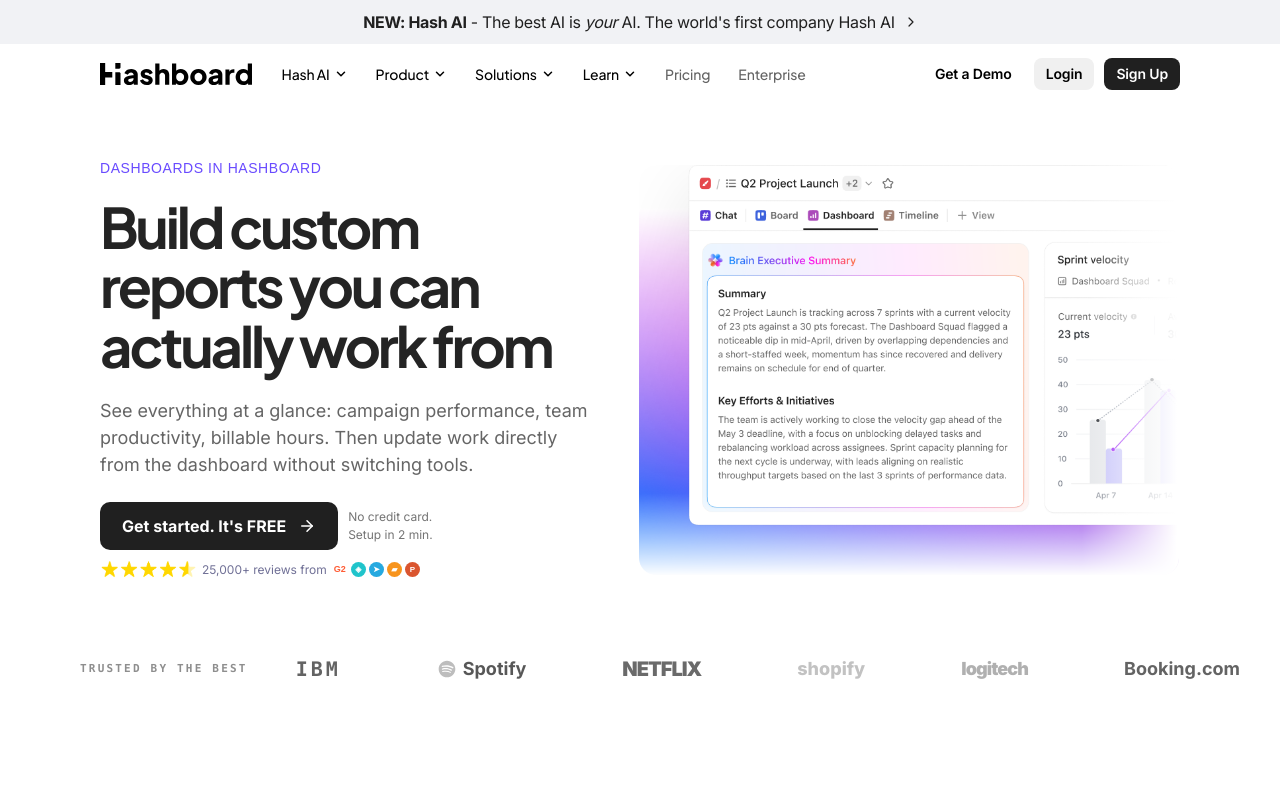
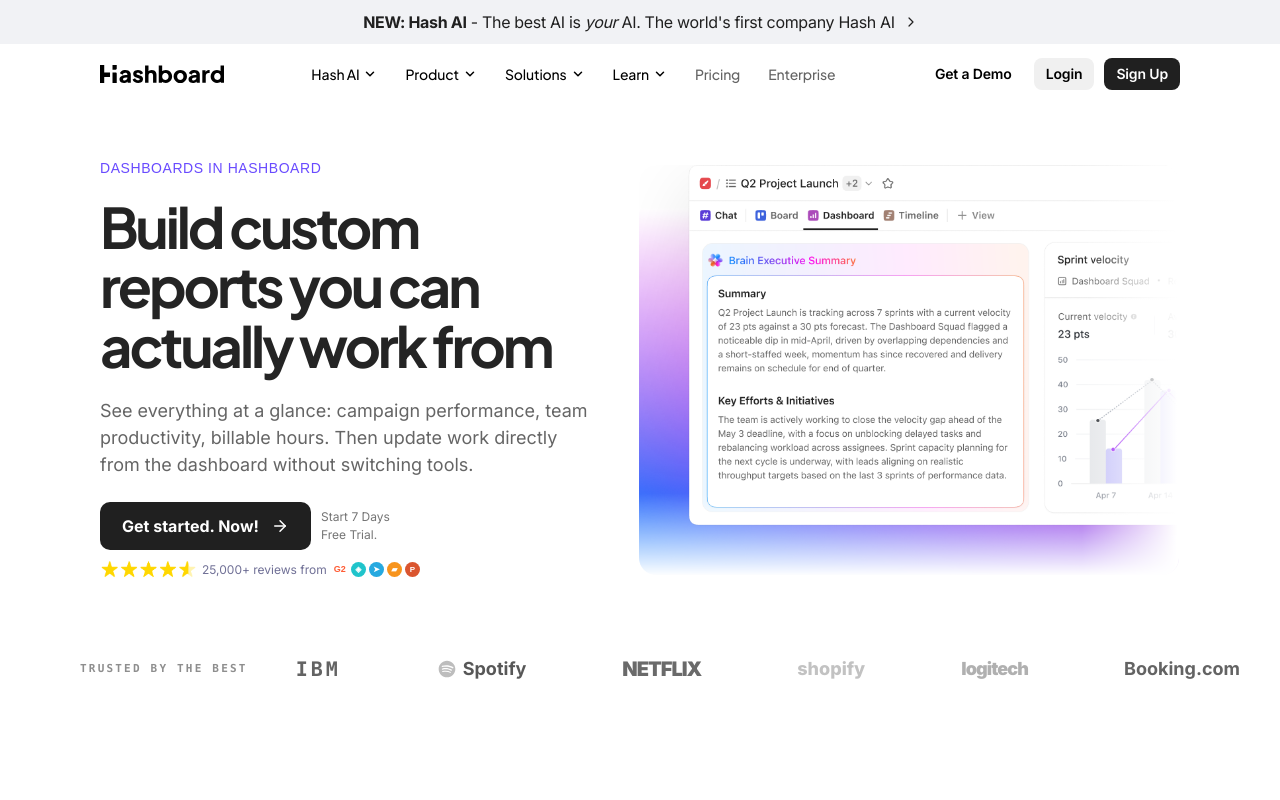
Before and after one commit to Gautam5514/hashclick, a Next.js app: page /features/dashboards in a window 1280 px wide. Shown: the top 800 px of the page. Built offline with nearby package versions, Linux system fonts and the light colour scheme; a web font is replaced by a local one.

Commit message:
Added the some part here of navbar and other pages

```diff
--- a/app/components/Navbar.jsx
+++ b/app/components/Navbar.jsx
@@ -178,7 +178,10 @@
             <img src={LOGO_LIGHT} alt="Hashboard" />
           </Link>
 
-          <div className="cu-links">
+
+        </div>
+
+         <div className="cu-links">
             {navMenus.map((menu) => (
               <button
                 key={menu.id}
@@ -201,7 +204,6 @@
               </Link>
             ))}
           </div>
-        </div>
 
         <div className="cu-cta">
           <button type="button" className="cu-demo" onClick={() => setIsDemoOpen(true)}>
--- a/app/components/calendar/CalendarPage.jsx
+++ b/app/components/calendar/CalendarPage.jsx
@@ -190,7 +190,7 @@
         <div className="task-motion-copy">
           <Image src="/tasks/clickup-logo-dark.svg" width={161} height={40} alt="Hashboard" />
           <h2>Your meetings and work, synchronized seamlessly.</h2>
-          <p>Join 3M+ teams who schedule and deliver projects faster with Hashboard Calendar. Free forever.</p>
+          <p>Join 3M+ teams who schedule and deliver projects faster with Hashboard Calendar. Start your 7-day free trial.</p>
         </div>
         <div className="task-motion-visual">
           <span className="task-motion-noise" aria-hidden="true" />
@@ -317,7 +317,7 @@
                 <ArrowRight className="w-5 h-5" />
               </Link>
               <div className="text-xs md:text-sm font-medium text-white/90 leading-tight whitespace-nowrap">
-                Free forever. <br className="hidden sm:inline" /> No credit card.
+                Start 7 Days <br className="hidden sm:inline" /> Free Trial.
               </div>
             </div>
           </div>
--- a/app/components/dashboards/DashboardsPage.jsx
+++ b/app/components/dashboards/DashboardsPage.jsx
@@ -76,7 +76,7 @@
   [Clapperboard, "Clips", "Screen recordings"], [Grid2X2, "All features", "Explore everything"],
 ];
 
-function CTAButton({ secondary = false, children = "Get started. It's FREE" }) {
+function CTAButton({ secondary = false, children = "Get started. Now!" }) {
   return (
     <Link href="/signup" className={`task-btn${secondary ? " task-btn-secondary" : ""}`}>
       {children}
@@ -97,7 +97,7 @@
           </p>
           <div className="task-hero-action">
             <CTAButton />
-            <span>No credit card.<br />Setup in 2 min.</span>
+            <span>Start 7 Days<br />Free Trial.</span>
           </div>
           <div className="task-reviews">
             <Image src="/tasks/stars.png" width={97} height={20} alt="4.6 out of 5 stars" />
@@ -192,7 +192,7 @@
         <div className="task-motion-copy">
           <Image src="/tasks/clickup-logo-dark.svg" width={161} height={40} alt="Hashboard" />
           <h2>Your team&apos;s performance is always in view. Make smarter decisions.</h2>
-          <p>Join 3M+ teams who report and act from the same place. No credit card. Free forever.</p>
+          <p>Join 3M+ teams who report and act from the same place. Start your 7-day free trial.</p>
         </div>
         <div className="task-motion-visual">
           <span className="task-motion-noise" aria-hidden="true" />
@@ -315,11 +315,11 @@
                 href="/signup"
                 className="inline-flex items-center justify-center gap-2 bg-white text-neutral-950 hover:bg-neutral-100 px-7 py-3 rounded-2xl font-bold text-base whitespace-nowrap shadow-md hover:shadow-lg transition-all w-full sm:w-auto text-center"
               >
-                <span>Get started. It&apos;s FREE</span>
+                <span>Get started. Now!</span>
                 <ArrowRight className="w-5 h-5" />
               </Link>
               <div className="text-xs md:text-sm font-medium text-white/90 leading-tight whitespace-nowrap">
-                Free forever. <br className="hidden sm:inline" /> No credit card.
+                Start 7 Days <br className="hidden sm:inline" /> Free Trial.
               </div>
             </div>
           </div>
--- a/app/components/docs/DocsPage.jsx
+++ b/app/components/docs/DocsPage.jsx
@@ -189,7 +189,7 @@
         <div className="task-motion-copy">
           <Image src="/tasks/clickup-logo-dark.svg" width={161} height={40} alt="Hashboard" />
           <h2>Your team&apos;s knowledge is always connected. Never lose context again.</h2>
-          <p>Join 3M+ teams who document and execute from the same place. No credit card. Free forever.</p>
+          <p>Join 3M+ teams who document and execute from the same place. No credit card. Start your 7-day free trial.</p>
         </div>
         <div className="task-motion-visual">
           <span className="task-motion-noise" aria-hidden="true" />
@@ -316,7 +316,7 @@
                 <ArrowRight className="w-5 h-5" />
               </Link>
               <div className="text-xs md:text-sm font-medium text-white/90 leading-tight whitespace-nowrap">
-                Free forever. <br className="hidden sm:inline" /> No credit card.
+                Start 7 Days <br className="hidden sm:inline" /> Free Trial.
               </div>
             </div>
           </div>
--- a/app/components/kanban/KanbanPage.jsx
+++ b/app/components/kanban/KanbanPage.jsx
@@ -191,7 +191,7 @@
         <div className="task-motion-copy">
           <Image src="/tasks/clickup-logo-dark.svg" width={161} height={40} alt="Hashboard" />
           <h2>Your team&apos;s visual workflow, always in sync.</h2>
-          <p>Join 3M+ teams who plan and track work on Hashboard Kanban boards. Free forever.</p>
+          <p>Join 3M+ teams who plan and track work on Hashboard Kanban boards. Start your 7-day free trial.</p>
         </div>
         <div className="task-motion-visual">
           <span className="task-motion-noise" aria-hidden="true" />
@@ -318,7 +318,7 @@
                 <ArrowRight className="w-5 h-5" />
               </Link>
               <div className="text-xs md:text-sm font-medium text-white/90 leading-tight whitespace-nowrap">
-                Free forever. <br /> No credit card.
+                Start 7 Days <br /> Free Trial.
               </div>
             </div>
           </div>
--- a/app/components/navbar.css
+++ b/app/components/navbar.css
@@ -127,7 +127,7 @@
 
 .cu-logo img {
   display: block;
-  height: 22px;
+  height: 18px;
   width: auto;
 }
 
--- a/app/components/operations/OperationsPage.jsx
+++ b/app/components/operations/OperationsPage.jsx
@@ -67,7 +67,7 @@
         <p className="pm-kicker">AI-powered project management</p>
         <h1>The world&apos;s<br />most powerful &amp;<br />flexible project<br />management<br />software</h1>
         <p className="pm-lede"><strong>Manage your projects, docs, and chat in one place—all powered by AI.</strong> Hashboard adapts to any project, eliminates busywork, and keeps everything organized so your team delivers projects on time, all the time.</p>
-        <div className="pm-action-row"><CTA /><span>Free forever.<br />No credit card.</span></div>
+        <div className="pm-action-row"><CTA /><span>Start 7 Days<br />Free Trial.</span></div>
         <div className="pm-reviews"><StarRating /><span>25,000+ reviews from</span><ReviewLogos /></div>
       </div>
       <div className="pm-hero-art"><Image src="/operations/hero.png" alt="Hashboard project management workspace" width={3075} height={1800} priority /></div>
--- a/app/components/product-development/ProductDevelopmentPage.jsx
+++ b/app/components/product-development/ProductDevelopmentPage.jsx
@@ -67,7 +67,7 @@
         <p className="pm-kicker">AI-powered project management</p>
         <h1>The world&apos;s<br />most powerful &amp;<br />flexible project<br />management<br />software</h1>
         <p className="pm-lede"><strong>Manage your projects, docs, and chat in one place—all powered by AI.</strong> Hashboard adapts to any project, eliminates busywork, and keeps everything organized so your team delivers projects on time, all the time.</p>
-        <div className="pm-action-row"><CTA /><span>Free forever.<br />No credit card.</span></div>
+        <div className="pm-action-row"><CTA /><span>Start 7 Days<br />Free Trial.</span></div>
         <div className="pm-reviews"><StarRating /><span>25,000+ reviews from</span><ReviewLogos /></div>
       </div>
       <div className="pm-hero-art"><Image src="/product-development/hero.png" alt="Hashboard project management workspace" width={3075} height={1800} priority /></div>
--- a/app/components/project-management/ProjectManagementPage.jsx
+++ b/app/components/project-management/ProjectManagementPage.jsx
@@ -68,7 +68,7 @@
         {/* Spaces before each break so the line still wraps when the <br>s are hidden on mobile */}
         <h1>The world&apos;s{" "}<br />most powerful &amp;{" "}<br />flexible project{" "}<br />management{" "}<br />software</h1>
         <p className="pm-lede"><strong>Manage your projects, docs, and chat in one place—all powered by AI.</strong> Hashboard adapts to any project, eliminates busywork, and keeps everything organized so your team delivers projects on time, all the time.</p>
-        <div className="pm-action-row"><CTA /><span>Free forever.<br />No credit card.</span></div>
+        <div className="pm-action-row"><CTA /><span>Start 7 Days<br />Free Trial.</span></div>
         <div className="pm-reviews"><StarRating /><span>25,000+ reviews from</span><ReviewLogos /></div>
       </div>
       <div className="pm-hero-art"><Image src="/project-management/hero.png" alt="Hashboard project management workspace" width={3075} height={1800} priority /></div>
--- a/app/components/software/SoftwarePage.jsx
+++ b/app/components/software/SoftwarePage.jsx
@@ -55,7 +55,7 @@
 }
 
 function Hero() {
-  return <section className="pm-hero sw-hero"><div className="pm-shell pm-hero-grid"><div className="pm-hero-copy"><p className="pm-kicker"><Code2 /> AI-powered software management</p><h1>The everything app for <span>software teams</span></h1><p className="pm-lede">Plan, build, and ship all in one place. Hashboard centralizes your entire engineering lifecycle, from roadmap to release, so your teams ship faster without roadblocks.</p><div className="pm-action-row"><CTA /><span>Free forever.<br />No credit card.</span></div><div className="pm-reviews"><b>★★★★★</b><span>4.6 stars · 25,000+ reviews</span></div></div><div className="pm-hero-art"><Image src="/software/hero.png" alt="Hashboard software team List view" width={1460} height={828} priority /></div></div></section>;
+  return <section className="pm-hero sw-hero"><div className="pm-shell pm-hero-grid"><div className="pm-hero-copy"><p className="pm-kicker"><Code2 /> AI-powered software management</p><h1>The everything app for <span>software teams</span></h1><p className="pm-lede">Plan, build, and ship all in one place. Hashboard centralizes your entire engineering lifecycle, from roadmap to release, so your teams ship faster without roadblocks.</p><div className="pm-action-row"><CTA /><span>Start 7 Days<br />Free Trial.</span></div><div className="pm-reviews"><b>★★★★★</b><span>4.6 stars · 25,000+ reviews</span></div></div><div className="pm-hero-art"><Image src="/software/hero.png" alt="Hashboard software team List view" width={1460} height={828} priority /></div></div></section>;
 }
 
 function Comparison() {
--- a/app/components/tasks/TasksPage.jsx
+++ b/app/components/tasks/TasksPage.jsx
@@ -73,7 +73,7 @@
   [Clapperboard, "Clips", "Screen recordings"], [Grid2X2, "All features", "Explore everything"],
 ];
 
-function CTAButton({ secondary = false, children = "Get started. It's FREE" }) {
+function CTAButton({ secondary = false, children = "Get started. Now!" }) {
   return <Link href="/signup" className={`task-btn${secondary ? " task-btn-secondary" : ""}`}>{children}<ArrowRight aria-hidden="true" /></Link>;
 }
 
@@ -85,7 +85,7 @@
           <p className="task-eyebrow">Hashboard Tasks</p>
           <h1>Never lose track of work again</h1>
           <p className="task-hero-lede">Capture every request, assign it in seconds, and always know who owns what so projects don’t stall, deadlines don’t slip, and work doesn’t disappear.</p>
-          <div className="task-hero-action"><CTAButton /><span>No credit card.<br />Setup in 2 min.</span></div>
+          <div className="task-hero-action"><CTAButton /><span>Start 7 Days<br />Free Trial.</span></div>
           <div className="task-reviews">
             <Image src="/tasks/stars.png" width={97} height={20} alt="4.6 out of 5 stars" />
             <span>25,000+ reviews from</span>
@@ -121,7 +121,7 @@
 }
 
 function MotionBanner() {
-  return <section className="task-section task-motion-section"><div className="task-motion-banner"><div className="task-motion-copy"><Image src="/tasks/hashboard-logo-dark.svg" width={161} height={40} alt="Hashboard" /><h2>Your team&apos;s work is already in motion. Make sure nothing falls through.</h2><p>Join 3M+ teams who report and act from the same place. No credit card. Free forever.</p></div><div className="task-motion-visual"><span className="task-motion-noise" aria-hidden="true" /><Image className="task-motion-product" src="/tasks/task-hero.png" width={815} height={543} sizes="(max-width: 760px) 100vw, 815px" alt="Hashboard Tasks workspace" /></div></div></section>;
+  return <section className="task-section task-motion-section"><div className="task-motion-banner"><div className="task-motion-copy"><Image src="/hashboard.svg" width={161} height={40} alt="Hashboard" /><h2>Your team&apos;s work is already in motion. Make sure nothing falls through.</h2><p>Join 3M+ teams who report and act from the same place. No credit card. Start your 7-day free trial.</p></div><div className="task-motion-visual"><span className="task-motion-noise" aria-hidden="true" /><Image className="task-motion-product" src="/tasks/task-hero.png" width={815} height={543} sizes="(max-width: 760px) 100vw, 815px" alt="Hashboard Tasks workspace" /></div></div></section>;
 }
 
 function AiFeatures() {
@@ -179,11 +179,11 @@
                 href="/signup"
                 className="inline-flex items-center justify-center gap-2 bg-white text-neutral-950 px-7 py-3 rounded-2xl font-bold text-base whitespace-nowrap transition-all hover:bg-neutral-100"
               >
-                <span>Get started. It&apos;s FREE</span>
+                <span>Get started. Now!</span>
                 <ArrowRight className="w-5 h-5" />
               </Link>
               <div className="text-xs md:text-sm font-medium text-white/90 leading-tight whitespace-nowrap">
-                Free forever. <br /> No credit card.
+                Start 7 Days <br /> Free Trial.
               </div>
             </div>
           </div>
```
